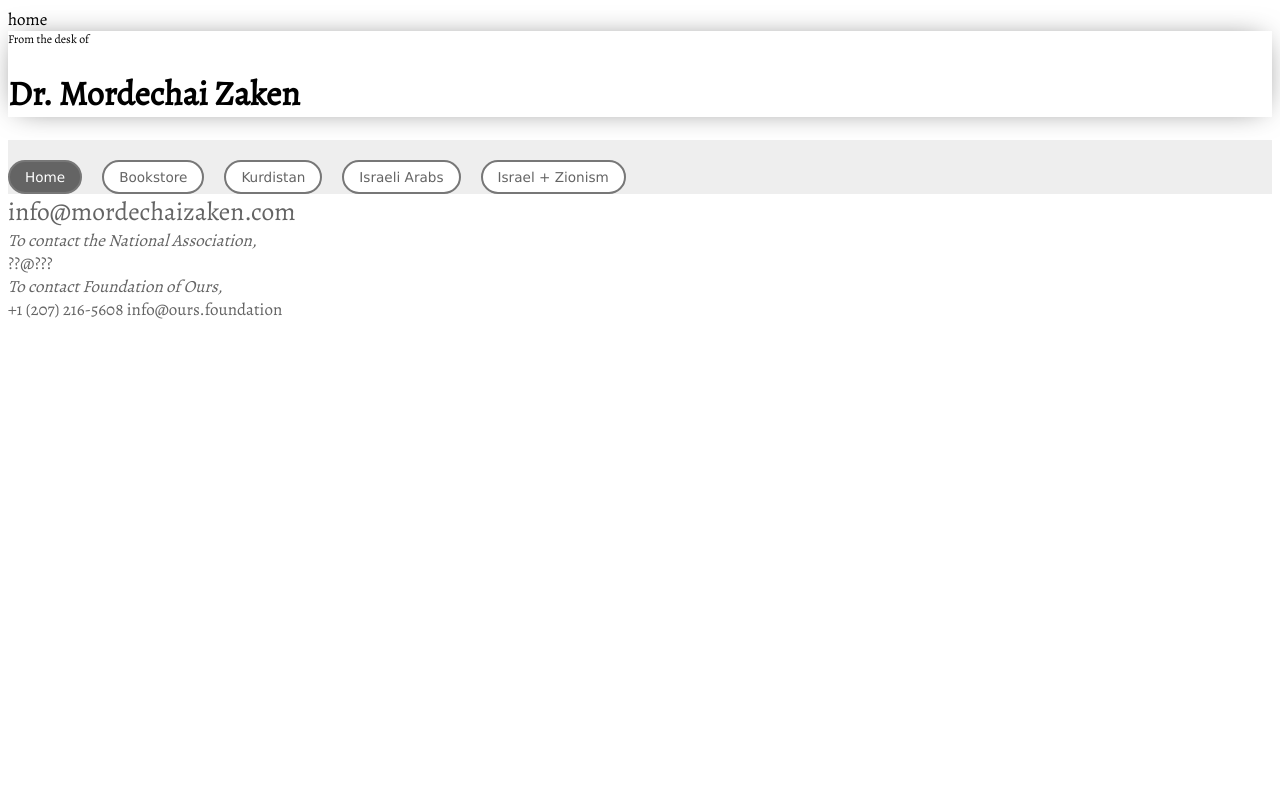
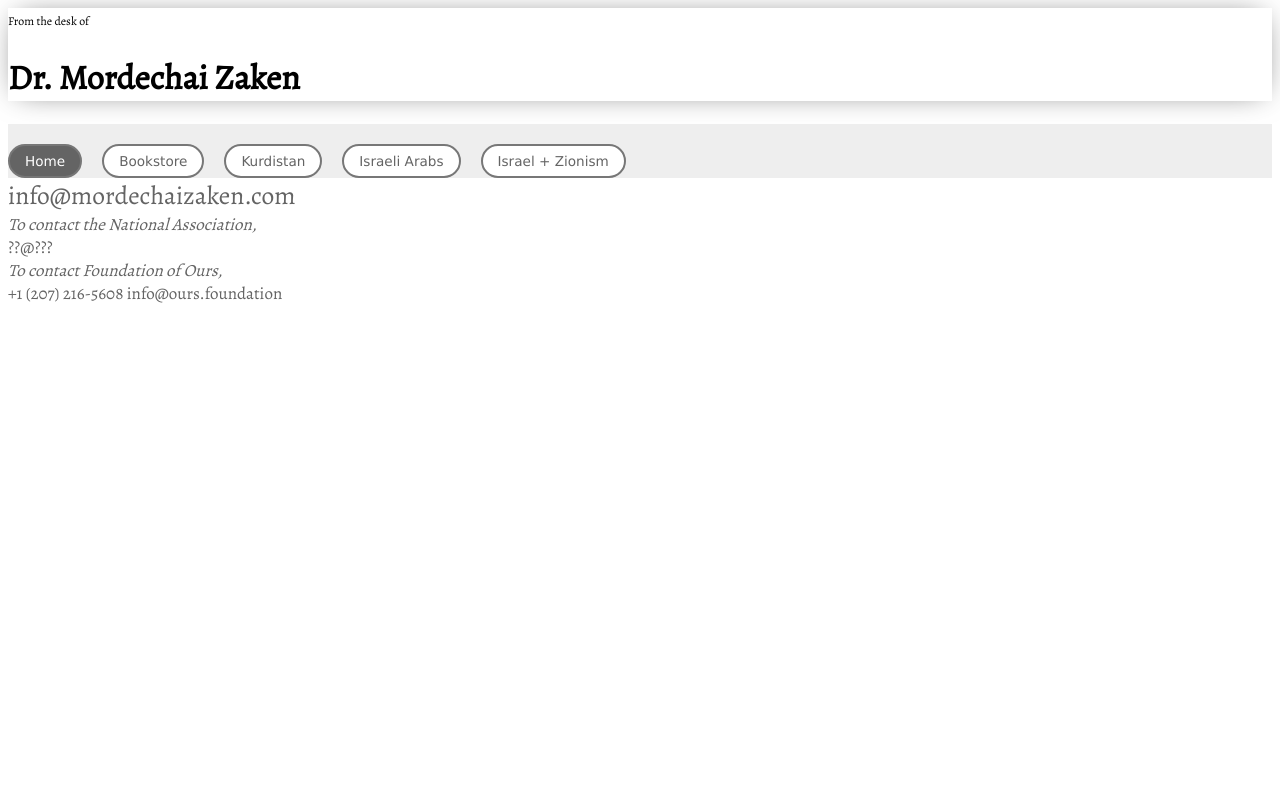
Before and after one commit to leviclancy/zaken-website, a PHP site: page / in a window 1280 px wide. Run offline with PHP 8.4, Linux system fonts and the light colour scheme; data that the repository does not hold is empty; some libraries are stand-ins or nearby versions.

Commit message:
Update index.php

```diff
--- a/index.php
+++ b/index.php
@@ -21,10 +21,8 @@ mb_http_output('UTF-8');
 
 // The pageview is passed in the URL
 $pageview_request_allowed = [ "home", "bookstore", "kurdistan", "israeli-arabs", "israel-and-zionism", ];
-$pageview_request = ( empty($_REQUEST['pageview']) ? "home" : $_REQUEST['access'] );
+$pageview_request = ( empty($_REQUEST['pageview']) ? "home" : $_REQUEST['pageview'] );
 if (!(in_array($pageview_request, $pageview_request_allowed))): $pageview_request = "home"; endif;
-
-echo $pageview_request;
 
 // The language is also passed in the URL
 $language_request_allowed = [ "ar"=>"عربي", "en"=>"English", "he"=>"עברית", "ku"=>"کوردی", ];
```
